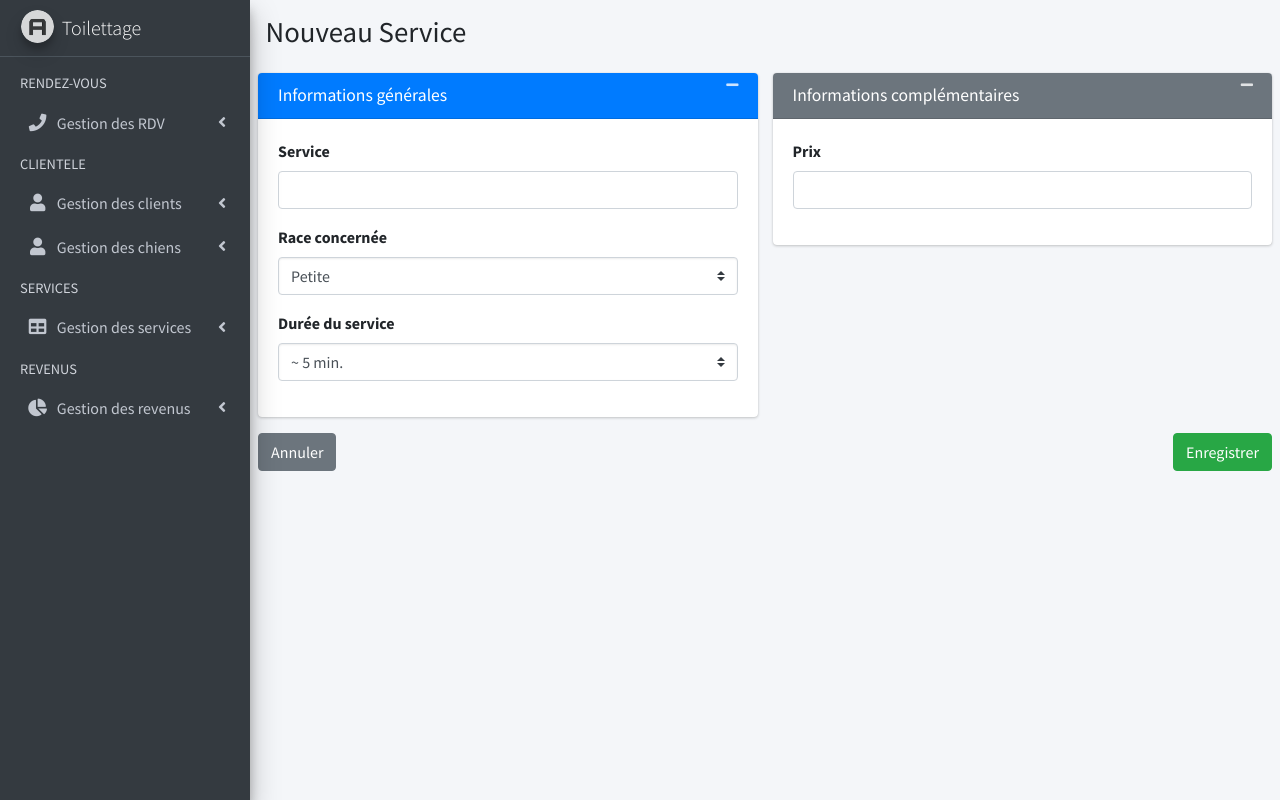
After one commit to vcrl/P13, a Django app: page /add_service/ in a window 1280 px wide. The commit adds this page. Run offline with Django 3.2, Linux system fonts and the light colour scheme; some libraries are stand-ins or nearby versions.

Commit message:
added service form

```diff
--- a/management/forms.py
+++ b/management/forms.py
@@ -44,3 +44,26 @@ class NewRDV(forms.ModelForm):
     class Meta:
         fields = ('client', 'service', 'date')
         model = RDV
+
+class NewService(forms.ModelForm):
+    RACE_CHOICE = (
+    ("Petite", "Petite"),
+    ("Moyenne", "Moyenne"),
+    ("Grande", "Grande"),
+    )
+    EXEC_CHOICE = (
+        ("~ 5 min.", "~ 5 min."),
+        ("~ 30 min.", "~ 30 min."),
+        ("~ 1h00", "~ 1h00"),
+        ("~ 1h30", "~ 1h30"),
+        ("~ 2h00", "~ 2h00"),
+        ("~ 2h +", "~ 2h +")
+    )
+    service = forms.CharField(max_length=255)
+    prix = forms.DecimalField(max_digits=6, decimal_places=2)
+    race = forms.ChoiceField(choices=RACE_CHOICE)
+    duree = forms.ChoiceField(choices=EXEC_CHOICE)
+
+    class Meta:
+        fields = ('service', 'prix', 'race', 'duree')
+        model = Service
--- /dev/null
+++ b/management/templates/management/add_service.html
@@ -0,0 +1,108 @@
+{% extends "frontpage/base.html" %}
+{% load widget_tweaks %}
+<!DOCTYPE html>
+<html lang="en">
+{% block content %}
+<body class="hold-transition sidebar-mini">
+<!-- Site wrapper -->
+<div class="wrapper">
+  <!-- Content Wrapper. Contains page content -->
+  <div class="content-wrapper">
+    <!-- Content Header (Page header) -->
+    <section class="content-header">
+      <div class="container-fluid">
+        <div class="row mb-2">
+          <div class="col-sm-6">
+            <h1>Nouveau Service</h1>
+          </div>
+        </div>
+      </div><!-- /.container-fluid -->
+    </section>
+
+    <!-- Main content -->
+    <section class="content">
+
+      <form method="POST" action="{% url 'save_service' %}">
+        {% csrf_token %}
+        <div class="row">
+          <div class="col-md-6">
+            <div class="card card-primary">
+              <div class="card-header">
+                <h3 class="card-title">Informations générales</h3>
+
+                <div class="card-tools">
+                  <button type="button" class="btn btn-tool" data-card-widget="collapse" title="Collapse">
+                    <i class="fas fa-minus"></i>
+                  </button>
+                </div>
+              </div>
+              <div class="card-body">
+                <div class="form-group">
+                  <label for="inputName">Service</label>
+                  <br>
+                  {{ form.service|add_class:"form-control" }}
+
+                </div>
+                <div class="form-group">
+                  <label for="inputName">Race concernée</label>
+                  <br>
+                  {{ form.race|add_class:"form-control custom-select" }}
+                </div>
+                <div class="form-group">
+                  <label for="inputDescription">Durée du service</label>
+                  <br>
+                  {{ form.duree|add_class:"form-control custom-select" }}
+                </div>
+              </div>
+              <!-- /.card-body -->
+            </div>
+            <!-- /.card -->
+          </div>
+          <div class="col-md-6">
+            <div class="card card-secondary">
+              <div class="card-header">
+                <h3 class="card-title">Informations complémentaires</h3>
+
+                <div class="card-tools">
+                  <button type="button" class="btn btn-tool" data-card-widget="collapse" title="Collapse">
+                    <i class="fas fa-minus"></i>
+                  </button>
+                </div>
+              </div>
+              <div class="card-body">
+                <div class="form-group">
+                  <label for="inputEstimatedBudget">Prix</label>
+                  <br>
+                  {{ form.prix|add_class:"form-control" }}
+                </div>
+              </div>
+              <!-- /.card-body -->
+            </div>
+            <!-- /.card -->
+          </div>
+        </div>
+
+      <div class="row">
+        <div class="col-12">
+          <a href="#" class="btn btn-secondary">Annuler</a>
+          <input type="submit" value="Enregistrer" class="btn btn-success float-right">
+        </div>
+      </div>
+    </form>
+    </section>
+    <!-- /.content -->
+  </div>
+  <!-- /.content-wrapper -->
+
+  <!-- Control Sidebar -->
+  <aside class="control-sidebar control-sidebar-dark">
+    <!-- Control sidebar content goes here -->
+  </aside>
+  <!-- /.control-sidebar -->
+</div>
+<!-- ./wrapper -->
+
+<!-- jQuery -->
+</body>
+{% endblock %}
+</html>
--- a/management/templates/management/services.html
+++ b/management/templates/management/services.html
@@ -29,7 +29,7 @@
           <div class="col-12">
             <div class="card">
               <div class="card-header">
-                <button type="button" class="btn btn-primary"><i class="nav-icon fas fa-plus"></i> Ajouter</button>
+                <a type="button" href="{% url 'add_service' %}" class="btn btn-primary"><i class="nav-icon fas fa-plus"></i> Ajouter</a>
               </div>
 
               <!-- /.card-header -->
--- a/management/urls.py
+++ b/management/urls.py
@@ -13,5 +13,7 @@ urlpatterns = [
     path('save_race/', views.save_race, name="save_race"),
     path('calendar/', views.calendar, name="calendar"),
     path('services/', views.services, name="services"),
-    path('add_rdv/', views.add_rdv, name="add_rdv")
+    path('add_rdv/', views.add_rdv, name="add_rdv"),
+    path('add_service/', views.add_service, name="add_service"),
+    path('save_service/', views.save_service, name="save_service"),
 ]
--- a/management/views.py
+++ b/management/views.py
@@ -1,6 +1,6 @@
 from django.shortcuts import render, redirect
 from .models import Client, Chien, Race, Service, RDV
-from .forms import NewClient, NewDog, NewRace, NewRDV
+from .forms import NewClient, NewDog, NewRace, NewRDV, NewService
 
 # Clients.
 def add_client(request):
@@ -56,6 +56,17 @@ def services(request):
     services = Service.objects.all().order_by("service")
     return render(request, "management/services.html", {'services':services})
 
+def add_service(request):
+    form = NewService()
+    return render(request, "management/add_service.html", {'form':form})
+
+def save_service(request):
+    if request.method == "POST":
+        form = NewService(request.POST)
+        if form.is_valid():
+            form.save()
+        return redirect("services")
+
 # RDV.
 def add_rdv(request):
     form = NewRDV
```
Also changed, not shown: db.sqlite3.
